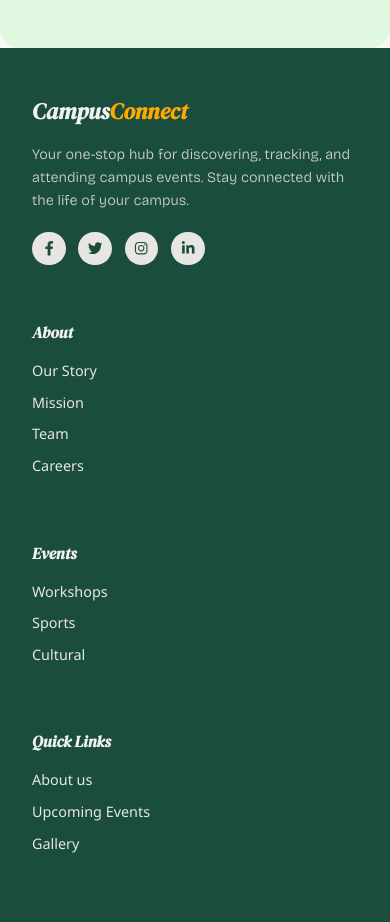
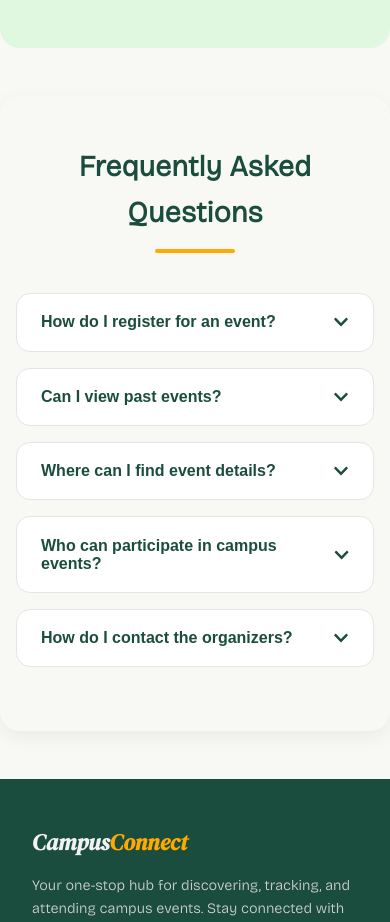
Before and after one commit to Joannie-210/CampusConnect, a React (Vite) app: page /about in a window 390 px wide. Shown: the part 7604-8526 px from the top of the page. Built offline with nearby package versions, Linux system fonts and the light colour scheme.

Commit message:
faq added

```diff
--- /dev/null
+++ b/src/components/Faq.jsx
@@ -0,0 +1,64 @@
+import React, { useState } from "react";
+import { FaChevronDown, FaChevronUp } from "react-icons/fa";
+import "../styles/About.css";
+const faqData = [
+  {
+    question: "How do I register for an event?",
+    answer: "Click the 'Register' button on the event card or in the event table, fill out your details, and submit the form."
+  },
+  {
+    question: "Can I view past events?",
+    answer: "Yes, past events are listed in the 'Past Events' section on the Events page."
+  },
+  {
+    question: "Where can I find event details?",
+    answer: "Click the 'More Details' button on any event card or the 'Details' button in the table view to see full event information."
+  },
+  {
+    question: "Who can participate in campus events?",
+    answer: "Most events are open to all students, but some may be restricted to specific departments or clubs. Check the event details for eligibility."
+  },
+  {
+    question: "How do I contact the organizers?",
+    answer: "Organizer contact information is usually provided in the event details. If not, reach out via the campus help desk."
+  }
+];
+
+function Faq() {
+  const [openIndex, setOpenIndex] = useState(null);
+
+  const toggleIndex = (idx) => {
+    setOpenIndex(openIndex === idx ? null : idx);
+  };
+
+  return (
+    <div className="faq-section">
+      <h2>Frequently Asked Questions</h2>
+      <ul className="faq-list">
+        {faqData.map((item, idx) => (
+          <li key={idx} className="faq-item">
+            <button
+              className="faq-question"
+              onClick={() => toggleIndex(idx)}
+              aria-expanded={openIndex === idx}
+            >
+              {item.question}
+              {openIndex === idx ? (
+                <FaChevronUp style={{ marginLeft: 8 }} />
+              ) : (
+                <FaChevronDown style={{ marginLeft: 8 }} />
+              )}
+            </button>
+            {openIndex === idx && (
+              <div className="faq-answer">
+                {item.answer}
+              </div>
+            )}
+          </li>
+        ))}
+      </ul>
+    </div>
+  );
+}
+
+export default Faq;
--- a/src/pages/About.jsx
+++ b/src/pages/About.jsx
@@ -3,7 +3,7 @@ import { Link } from "react-router-dom";
 import AOS from "aos";
 import "aos/dist/aos.css";
 import "../styles/About.css";
-
+import Faq from "../components/Faq";
 
 import event from "../assets/AboutAssets/event.jpg";
 import Aptech_Limited_Logo from "../assets/AboutAssets/Aptech_Limited_Logo.svg.png";
@@ -223,6 +223,8 @@ const About = () => {
             </div>
           </div>
         )}
+
+        <Faq />
     </div>
   );
 };
--- a/src/pages/Events.jsx
+++ b/src/pages/Events.jsx
@@ -4,7 +4,6 @@ import "../styles/Events.css";
 import EventCard from "../components/EventCard";
 import EventsTable from "../components/EventsTable";
 import { FaSearch, FaThLarge, FaTable, FaCalendarAlt } from "react-icons/fa";
-
 function EventsPage() {
   const [events, setEvents] = useState([]);
   const [filter, setFilter] = useState("All");
@@ -211,7 +210,6 @@ const sortedEvents = [...filteredEvents].sort((a, b) => {
           <p>Try adjusting your filters or search query</p>
         </div>
       )}
-
     </div>
   );
 }
--- a/src/styles/About.css
+++ b/src/styles/About.css
@@ -666,3 +666,112 @@ h2, h3, p {
     font-size: 1.7rem;
   }
 }
+/* FAQ Section */
+.faq-section {
+  background: #f8f8f5; /* same as about background */
+  padding: 4rem 2rem;
+  border-radius: 20px;
+  max-width: 900px;
+  margin: 3rem auto;
+  box-shadow: 0 6px 20px rgba(0, 0, 0, 0.06);
+}
+
+.faq-section h2 {
+  font-size: 2.2rem;
+  font-weight: 700;
+  text-align: center;
+  margin-bottom: 2.5rem;
+  color: #1B4D3E;
+  position: relative;
+}
+
+.faq-section h2::after {
+  content: "";
+  display: block;
+  width: 80px;
+  height: 4px;
+  background: #ffaa00; /* gold accent */
+  margin: 0.8rem auto 0;
+  border-radius: 2px;
+}
+
+.faq-list {
+  list-style: none;
+  padding: 0;
+  margin: 0;
+}
+
+.faq-item {
+  background: #fff;
+  border-radius: 14px;
+  margin-bottom: 1rem;
+  overflow: hidden;
+  border: 1px solid #e5e5e5;
+  transition: transform 0.25s ease, box-shadow 0.25s ease;
+}
+
+.faq-item:hover {
+  transform: translateY(-3px);
+  box-shadow: 0 6px 16px rgba(0,0,0,0.08);
+}
+
+.faq-question {
+  width: 100%;
+  text-align: left;
+  background: none;
+  border: none;
+  outline: none;
+  padding: 1.2rem 1.5rem;
+  font-size: 1.1rem;
+  font-weight: 600;
+  color: #1B4D3E;
+  display: flex;
+  align-items: center;
+  justify-content: space-between;
+  cursor: pointer;
+  transition: background 0.3s ease;
+}
+
+.faq-question:hover {
+  background: #f2f8f4; /* subtle greenish hover */
+}
+
+.faq-answer {
+  padding: 1rem 1.5rem 1.5rem;
+  font-size: 1rem;
+  color: #555;
+  line-height: 1.6;
+  animation: fadeIn 0.3s ease-in-out;
+}
+
+.faq-answer p {
+  margin: 0;
+}
+
+/* Animations */
+@keyframes fadeIn {
+  from {
+    opacity: 0;
+    transform: translateY(-4px);
+  }
+  to {
+    opacity: 1;
+    transform: translateY(0);
+  }
+}
+
+/* Responsive */
+@media (max-width: 768px) {
+  .faq-section {
+    padding: 3rem 1rem;
+  }
+  .faq-section h2 {
+    font-size: 1.8rem;
+  }
+  .faq-question {
+    font-size: 1rem;
+  }
+  .faq-answer {
+    font-size: 0.95rem;
+  }
+}
```
